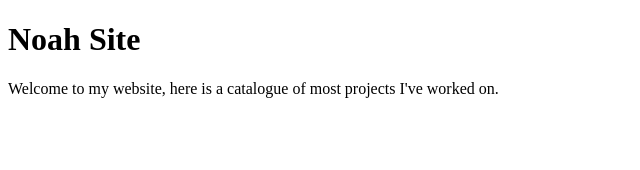
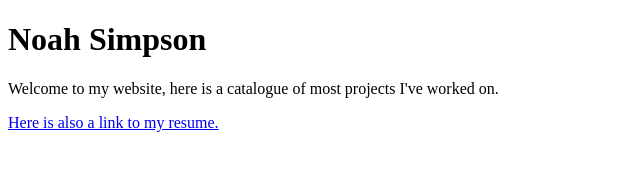
Before and after one commit to MrFaceguy/MrFaceguy.github.io, a plain HTML site: page index.html in a window 1280 px wide. Shown: the whole page, without its empty margins (0-640 px from the left). Drawn offline with Linux system fonts and the light colour scheme.

Commit message:
additional commit; checking pdf compatibility

```diff
--- a/index.html
+++ b/index.html
@@ -1,10 +1,12 @@
 <!DOCTYPE html>
-<html>
+<html lang="en-US">
 	<head>
 		<title> Noah's Site </title>
 	</head>
 	<body>
-		<h1>Noah Site</h1>
+		<h1>Noah Simpson</h1>
 		<p>Welcome to my website, here is a catalogue of most projects I've worked on.</p>
+		<a href="Assets/Noah_Simpson_Resume.pdf">Here is also a link to my resume.</a>
+
 	</body>
 </html>
```
Also changed, not shown: 1 other file.
